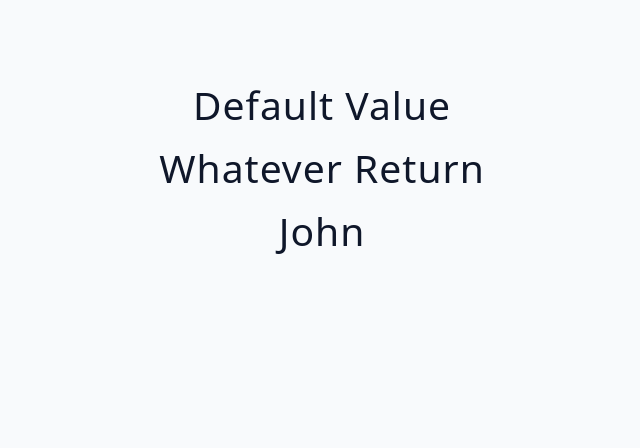
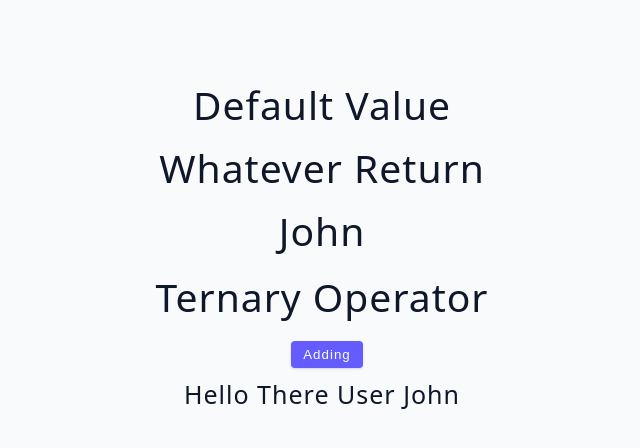
Before and after one commit to ivansemashko/ReactJSCA, a React (Vite) app in the folder 3-advanced-react/: page / in a window 1280 px wide. Shown: the top 448 px of the page, without its empty margins (318-958 px from the left). Built offline with nearby package versions, Linux system fonts and the light colour scheme.

Commit message:
Update: Ternary Operator

```diff
--- a/3-advanced-react/src/tutorial/03-conditional-rendering/starter/05-short-circuit-examples.jsx
+++ b/3-advanced-react/src/tutorial/03-conditional-rendering/starter/05-short-circuit-examples.jsx
@@ -18,6 +18,17 @@
         </div>
       )}
       {user && <SomeComponent name={user.name} />}
+      <h2 style={{ margin: '1rem 0' }}>Ternary Operator</h2>
+      <button className="btn">{isEditing ? 'Edit' : 'Adding'}</button>
+      {user ? (
+        <div>
+          <h4>Hello there user {user.name}</h4>
+        </div>
+      ) : (
+        <div>
+          <h4>Please Sing In</h4>
+        </div>
+      )}
     </div>
   )
 }
```
